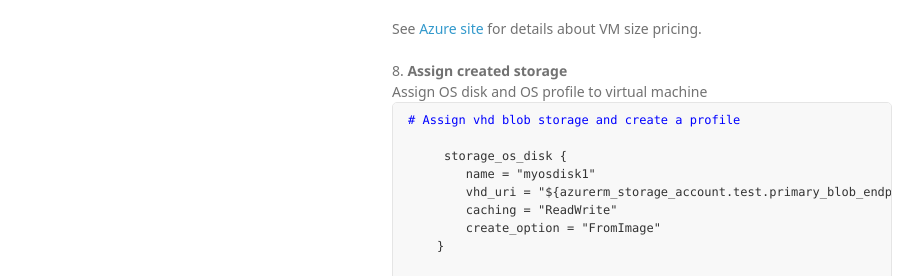
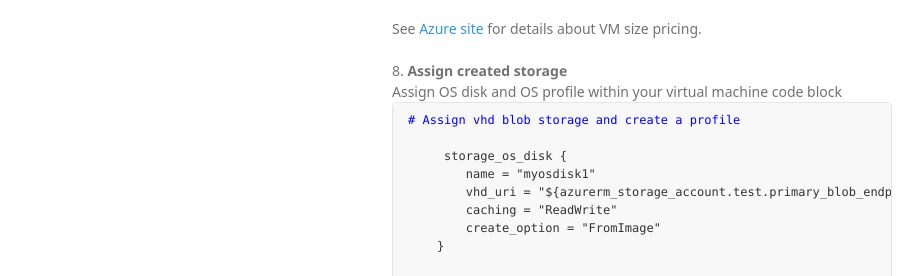
Before and after one commit to arjenwilly/arjenwilly.github.io, a Jekyll site: the page terraform2.html, which Jekyll copies as it is, in a window 1280 px wide and 900 px high, scrolled down 2808 px. Shown: the part 350-626 px from the top of the window, without its empty margins (178-1101 px from the left). Built offline with Jekyll 4.4.1, drawn with Linux system fonts in a browser that asks for light colours; some web fonts are replaced.

Commit message:
Update terraform2.html

```diff
--- a/terraform2.html
+++ b/terraform2.html
@@ -163,7 +163,7 @@
     <br><br>
 
     8. <b>Assign created storage</b><br>
-    Assign OS disk and OS profile to virtual machine
+    Assign OS disk and OS profile within your virtual machine code block
     <pre style="color: blue"># Assign vhd blob storage and create a profile
     <code>
      storage_os_disk {
```
